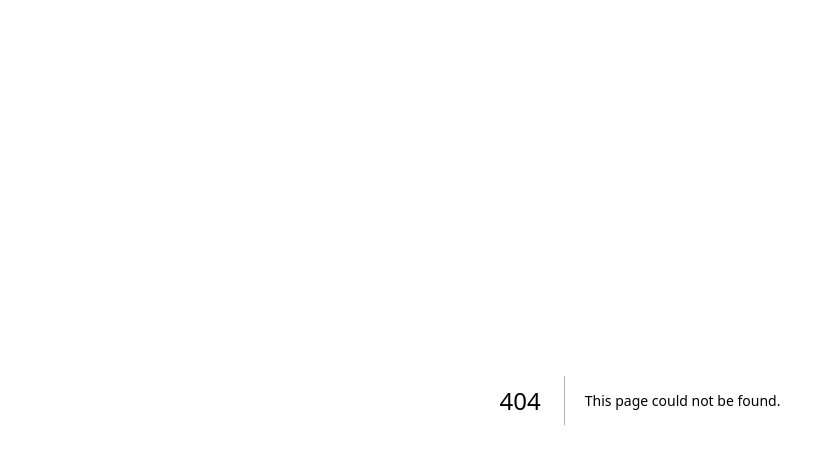
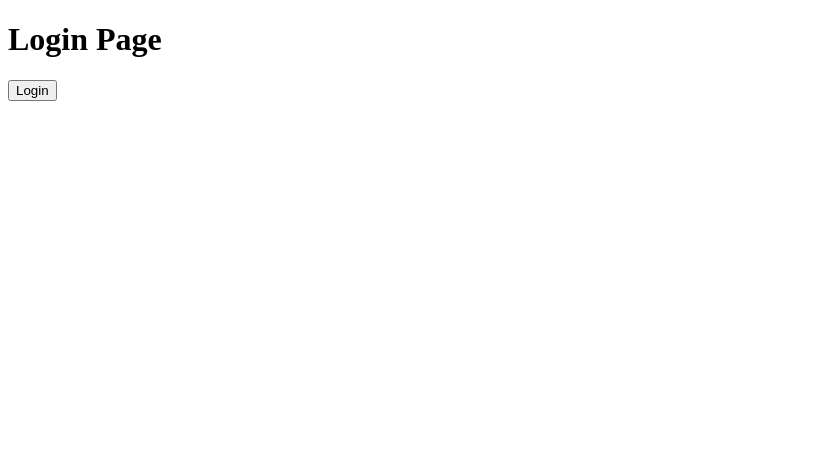
Before and after one commit to cinema-talkiez/frontside-v3-2, a Next.js app: page /login in a window 1280 px wide. Before the commit this address had no page. Shown: the top 464 px of the page, without its empty margins (0-835 px from the left). Built offline with nearby package versions, Linux system fonts and the light colour scheme.

Commit message:
Update and rename Login.js to login.js

```diff
--- a/pages/Login.js
+++ b/pages/login.js
@@ -5,12 +5,12 @@ export default function LoginPage() {
   const router = useRouter();
 
   const handleLogin = async () => {
-    const expiryTime = Date.now() + 5 * 60 * 1000; // 5 minutes
+    const expiryTime = Date.now() + 5 * 60 * 1000; // 5 minutes expiry
 
     await setItem("loggedIn", "true");
     await setItem("expiryTime", expiryTime);
 
-    console.log("Login successful ✅ Session valid for 5 mins");
+    console.log("✅ Login successful (Session expires in 5 mins)");
 
     router.push("/index1"); // Redirect to index1
   };
```
